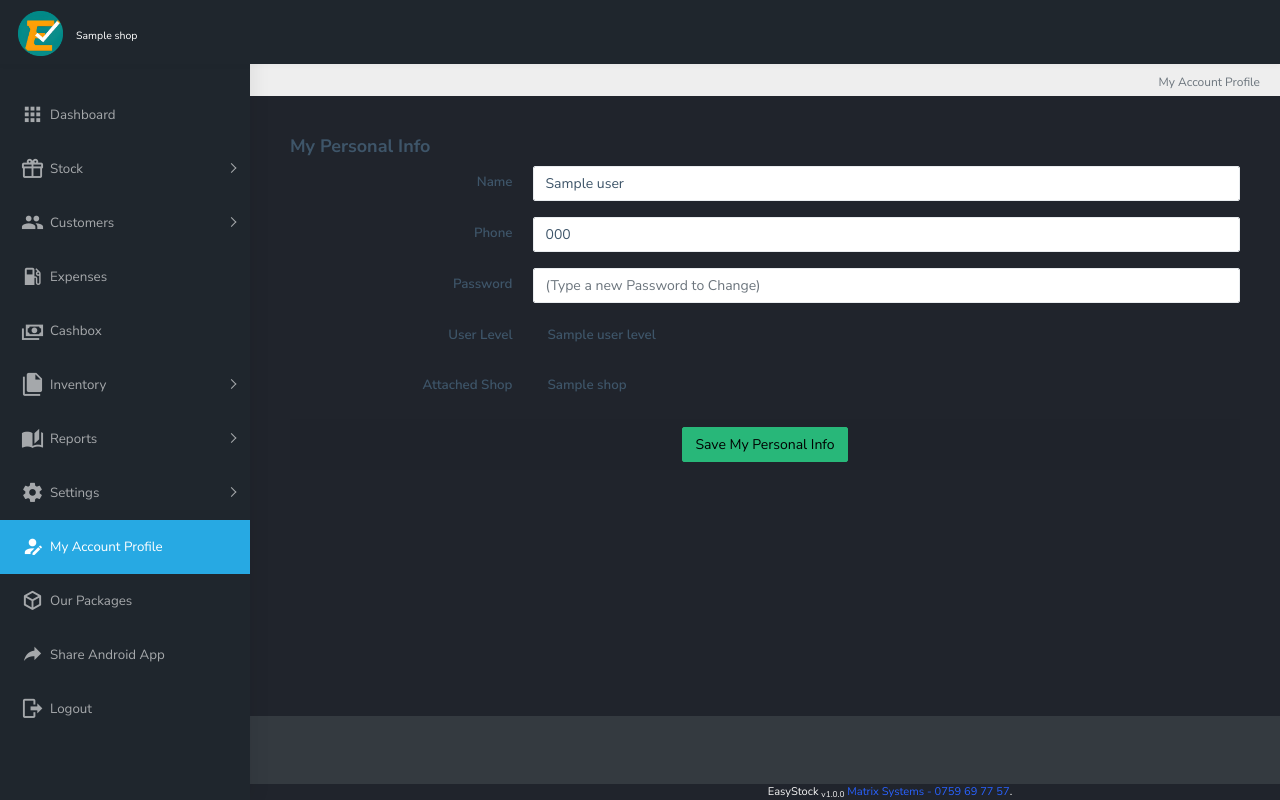
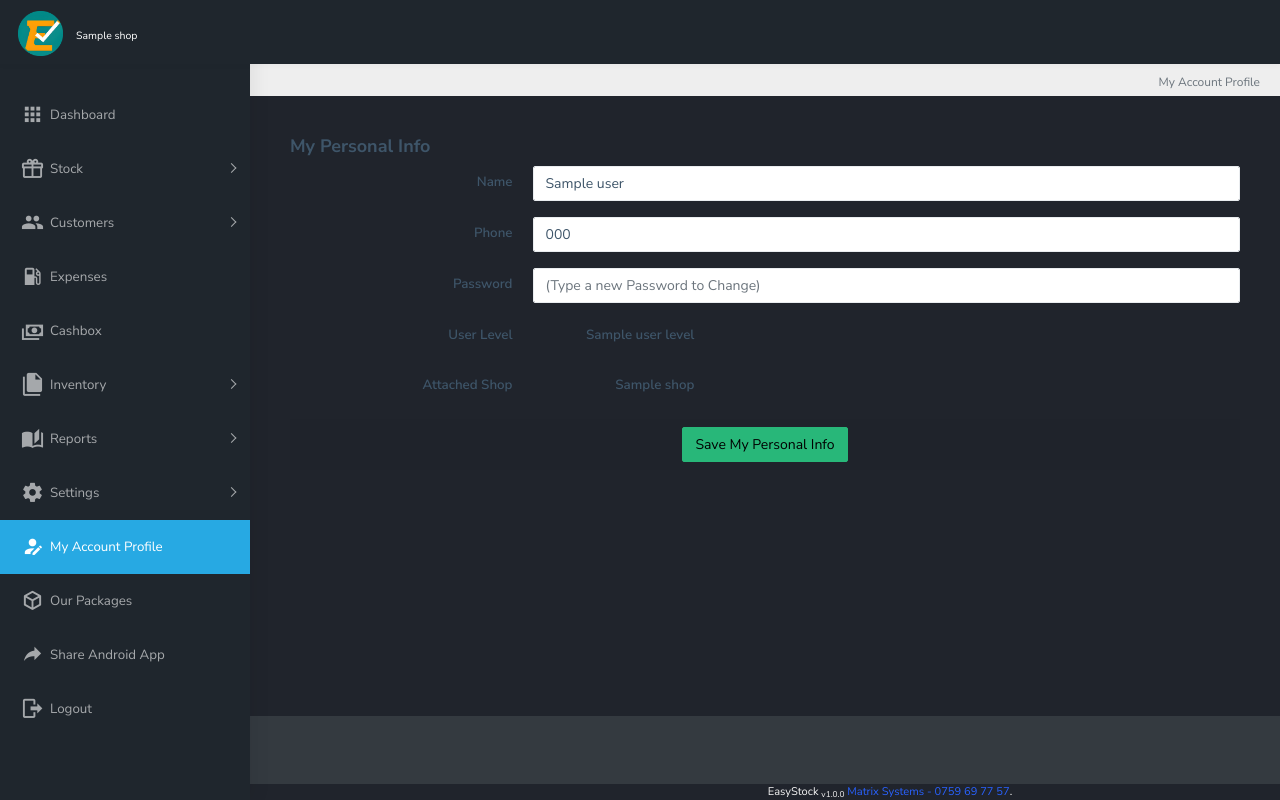
Before and after one commit to dennis-mutethia/easy-stock, a Flask app: page /account-profile in a window 1280 px wide. Run offline with Flask 3, Linux system fonts and the light colour scheme; a user stored in the database is signed in; a database or web service that is not in the repository returns one stand-in record (values such as "Sample title"); some libraries are stand-ins or nearby versions.

Commit message:
Update account-profile.html

```diff
--- a/templates/account-profile.html
+++ b/templates/account-profile.html
@@ -32,13 +32,13 @@
             <div class="form-group row">
                 <label class="col-sm-3 text-end control-label col-form-label">User Level</label>
                 <div class="col-sm-9">
-                    <label class="col-sm-3 control-label col-form-label">{{ current_user.user_level.name }}</label>
+                    <label class="col-sm-3 control-label col-form-label text-right">{{ current_user.user_level.name }}</label>
                 </div>
             </div>
             <div class="form-group row">
                 <label class="col-sm-3 text-end control-label col-form-label">Attached Shop</label>
                 <div class="col-sm-9">
-                    <label class="col-sm-3 control-label col-form-label">{{ current_user.shop.name }}</label>
+                    <label class="col-sm-3 control-label col-form-label text-right">{{ current_user.shop.name }}</label>
                 </div>
             </div>
             <div>
```
